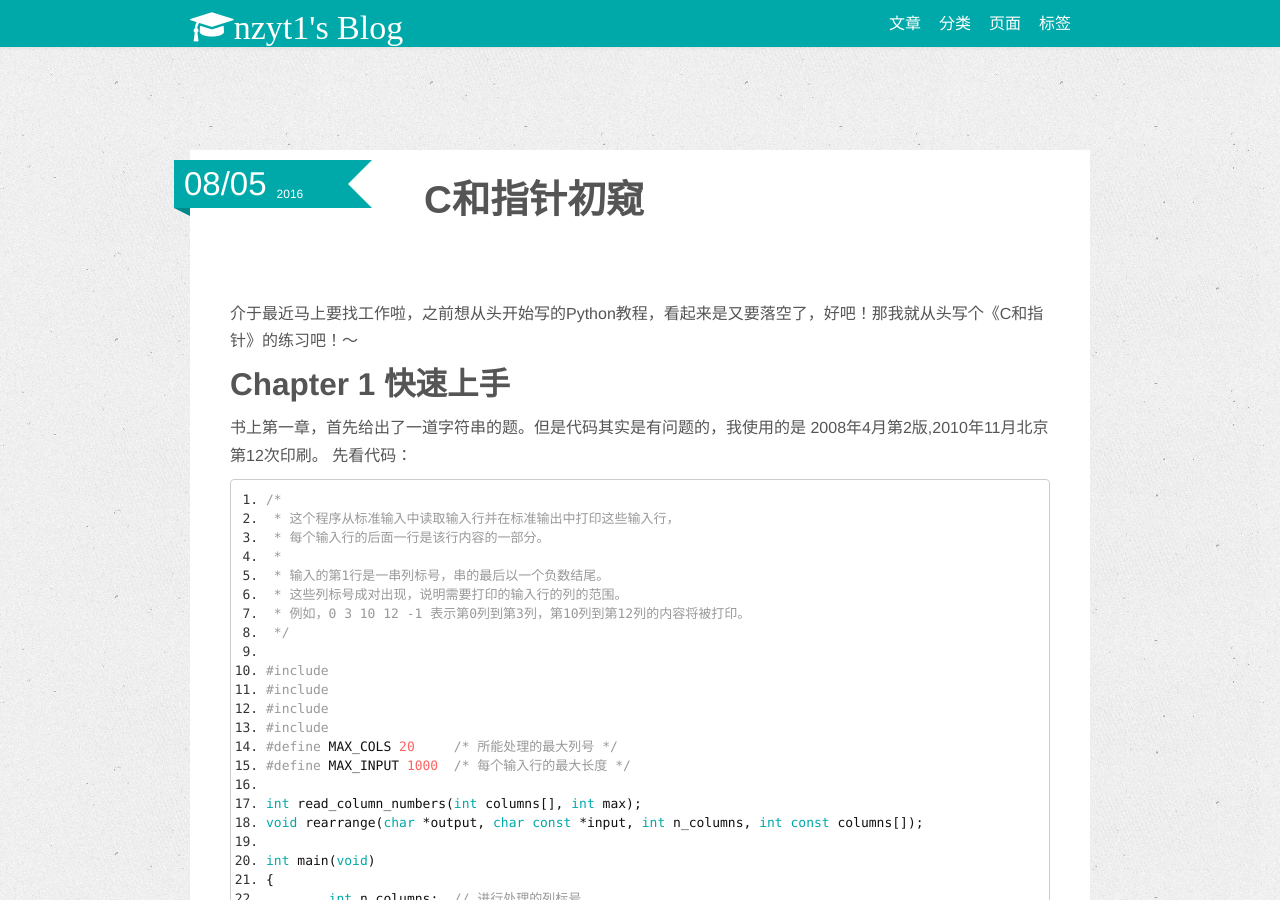
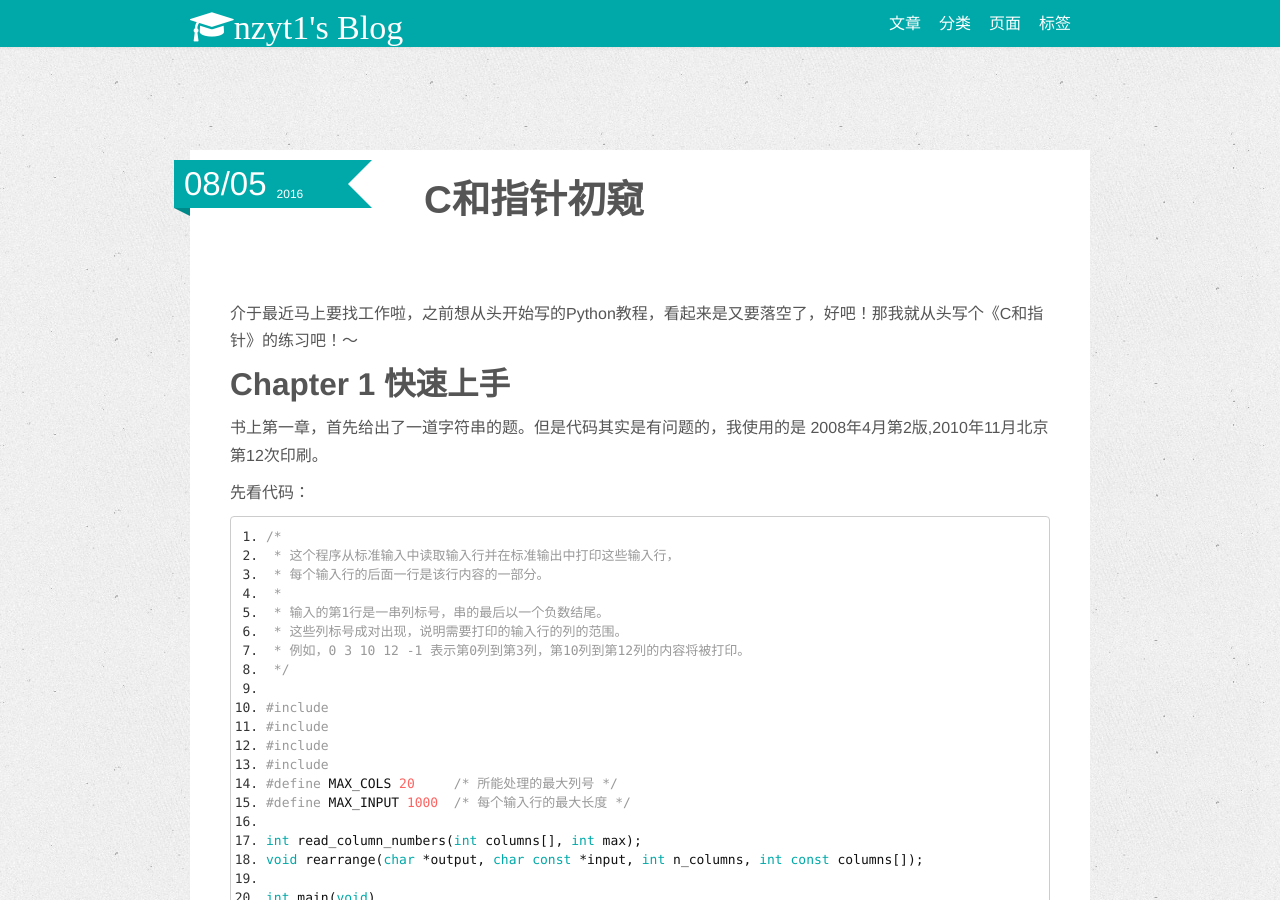
Before and after one commit to noobPlusPlus/noobplusplus.github.io, a Jekyll site: the page built from _posts/2016-08-05-C和指针初窥.md, in a window 1280 px wide and 900 px high. Built offline with Jekyll 4.4.1, drawn with Linux system fonts in a browser that asks for light colours; nearby versions of some CDN libraries; comment, search, counter and statistics services are not loaded.

Commit message:
modify name of 2016-08-05.md

```diff
--- a/_posts/2016-08-05-C和指针初窥.md
+++ b/_posts/2016-08-05-C和指针初窥.md
@@ -15,10 +15,10 @@ published: true
 
 ## Chapter 1 快速上手
 书上第一章，首先给出了一道字符串的题。但是代码其实是有问题的，我使用的是 2008年4月第2版,2010年11月北京第12次印刷。
-先看代码：
 
 <!--break-->
 
+先看代码：
 <pre class="prettyprint linenums">
 /*
  * 这个程序从标准输入中读取输入行并在标准输出中打印这些输入行，
```
